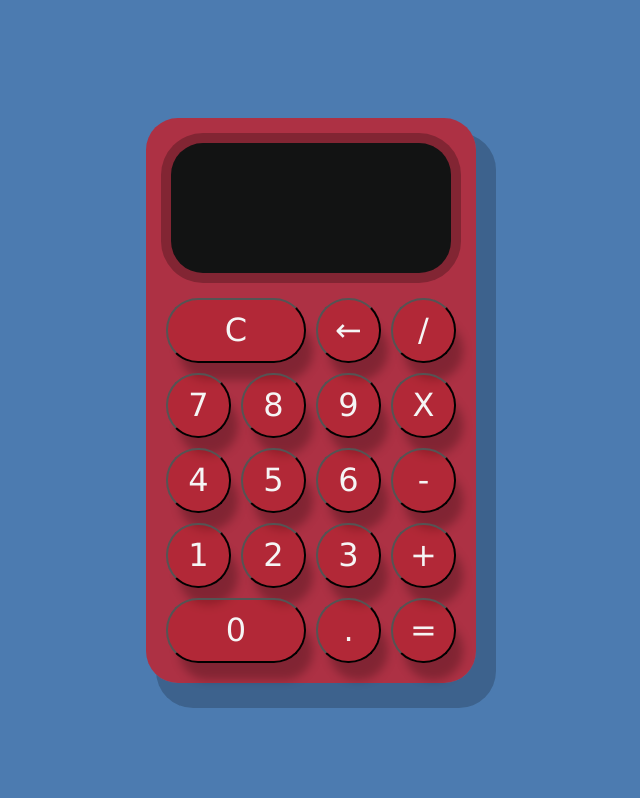
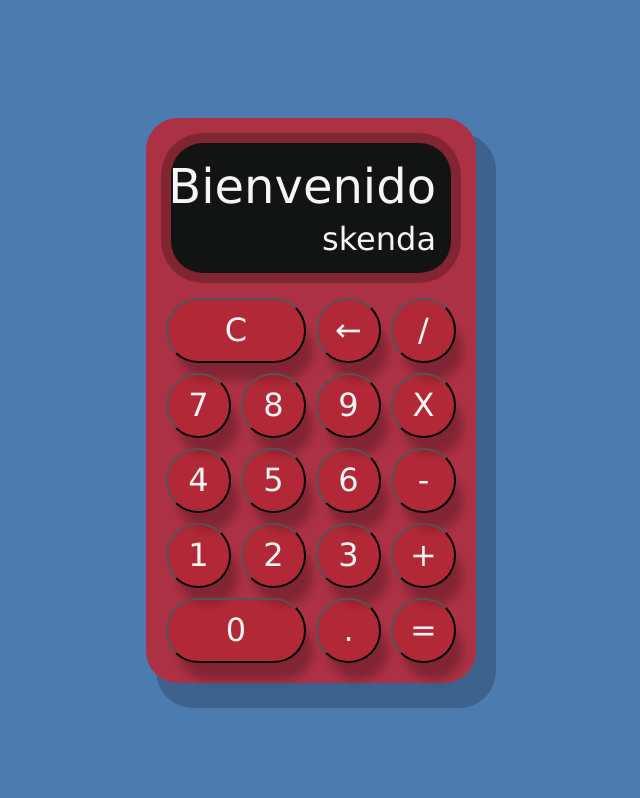
Before and after one commit to 20401/calculadora, a plain HTML site: page index.html in a window 1280 px wide. Shown: the top 798 px of the page, without its empty margins (329-969 px from the left). Drawn offline with Linux system fonts and the light colour scheme.

Commit message:
agregando el logo y publicando la vercion

```diff
--- a/index.html
+++ b/index.html
@@ -13,12 +13,13 @@
     <script src="Display6.js" type="text/javascript"></script>
 
 <body>
+
     <!--para la rama head <h1>LA CALCULADORA ES EL INICO DE LA PROGRAMACION</h1>-->
     <div class="container">
         <div class="calculadora">
             <div class="display">
-                <div id="valor-anterior"></div>
-                <div id="valor-actual"></div>
+                <div id="valor-anterior">Bienvenido</div>
+                <div id="valor-actual">skenda</div>
             </div>
 
             <button class="col-2" onclick="display.borrarTodo()">C</button>
@@ -42,6 +43,7 @@
 
         </div>
     </div>
+    <img src="logo/logo.jpg" alt="logo de skenda computers" witd="500" heidh="500">
 </body>
 
 </html>
--- a/style.css
+++ b/style.css
@@ -67,10 +67,10 @@ button:active {
 
 /*ampliacion resultados para una mejor vision */
 
-#valor-act{
-    font-size: 3em;
+#valor-actual{
+    font-size: 2em;
 
 }
-#valor-ant{
-    font-size: 4em;
+#valor-anterior{
+    font-size: 3em;
 }
```
Also changed, not shown: logo/logo.jpg (added).
